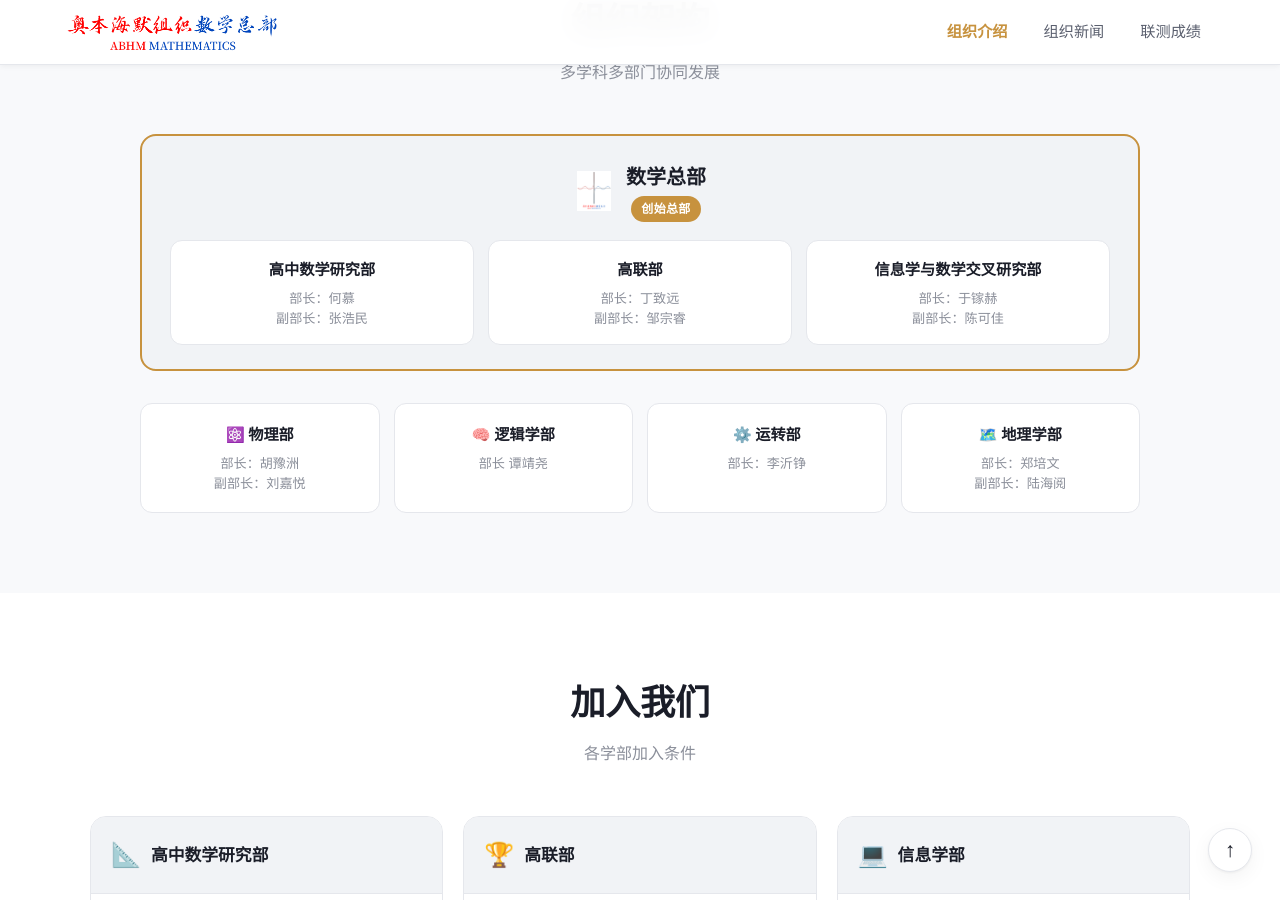
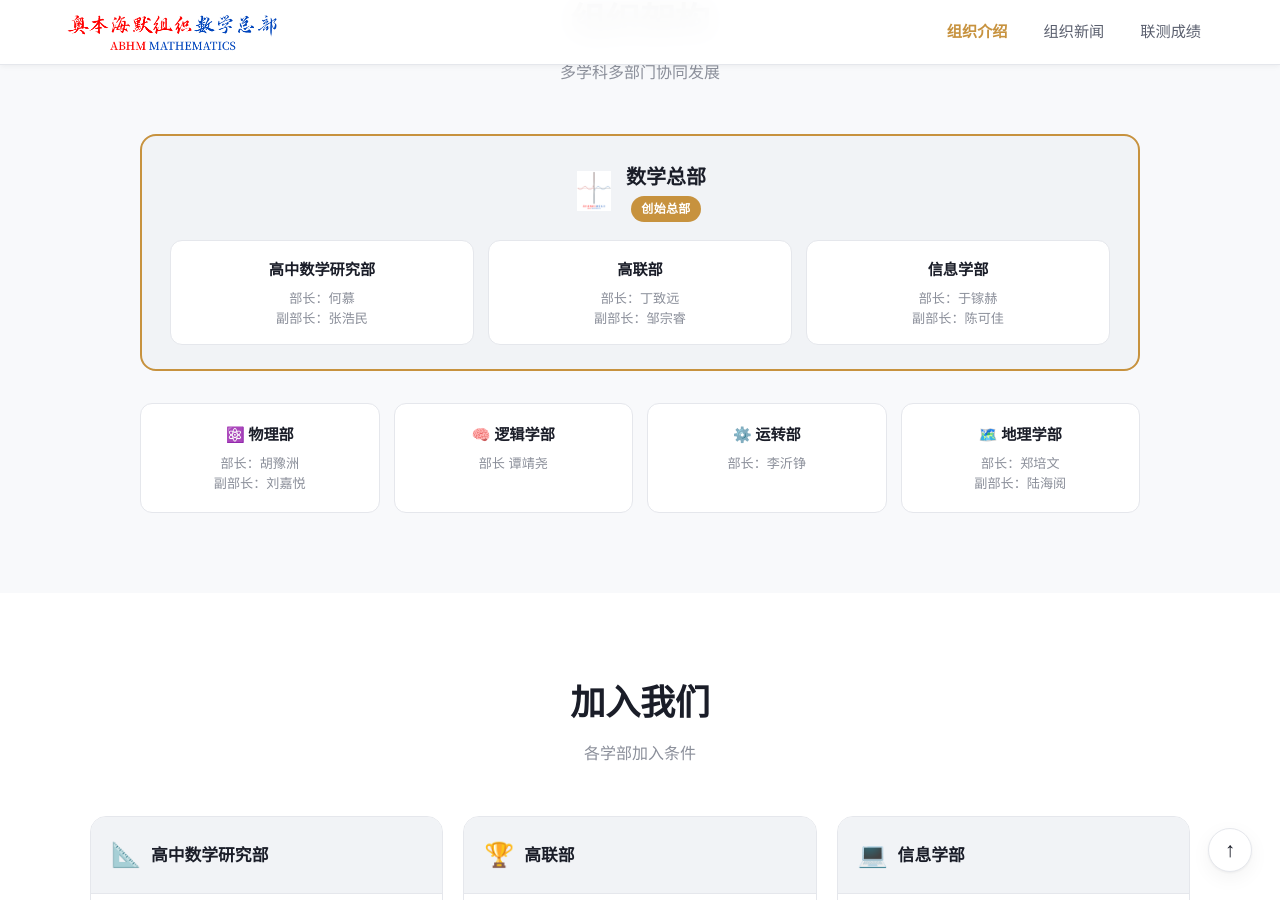
Before and after one commit to StrawberryMilkA/strawberrymilka.github.io, a Jekyll site: the page built from index.html, in a window 1280 px wide and 900 px high, scrolled down 3127 px. Built offline with Jekyll 4.4.1, drawn with Linux system fonts in a browser that asks for light colours.

Commit message:
fixed a bug

```diff
--- a/index.html
+++ b/index.html
@@ -179,7 +179,7 @@ extra_scripts:
                             <p>副部长：邹宗睿</p>
                         </div>
                         <div class="org-node org-node-branch">
-                            <h4>信息学与数学交叉研究部</h4>
+                            <h4>信息学部</h4>
                             <p>部长：于镓赫</p>
                             <p>副部长：陈可佳</p>
                         </div>
```
